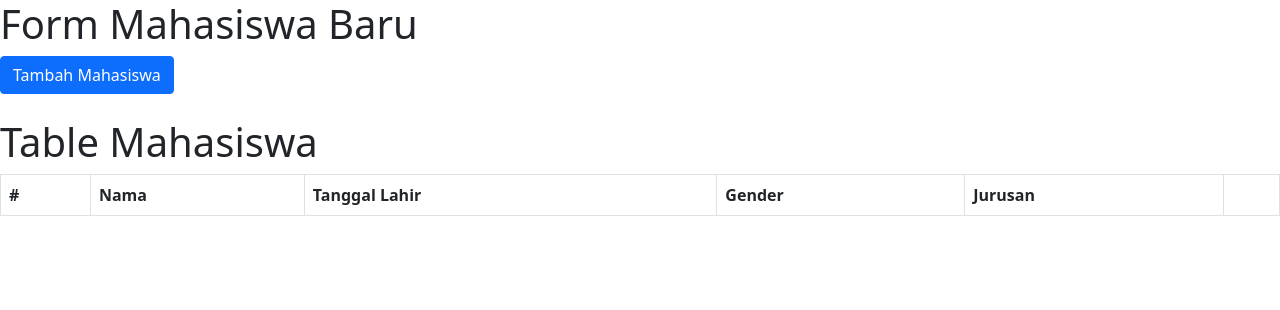
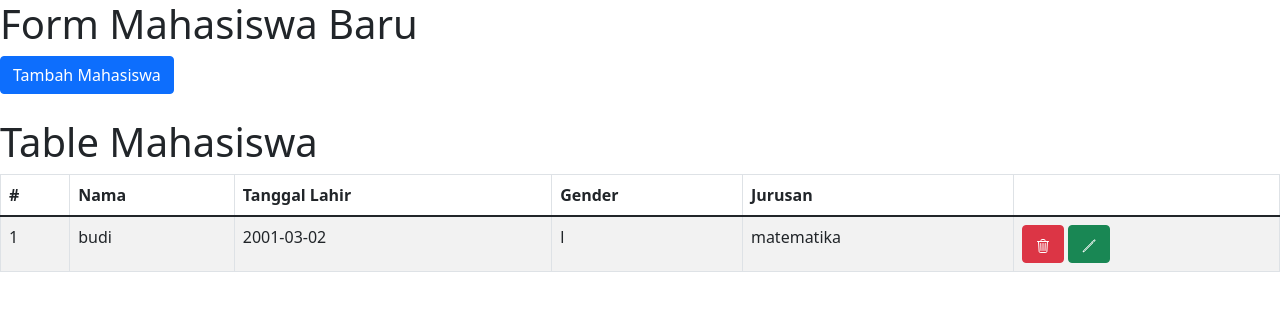
Before and after one commit to cupliz/workshop-react-its, a React (Create React App) app: page / in a window 1280 px wide. Shown: the top 310 px of the page. Built offline with nearby package versions, Linux system fonts and the light colour scheme.

Commit message:
edit non functional

```diff
--- a/src/Form.js
+++ b/src/Form.js
@@ -1,13 +1,15 @@
 import React, { useState } from 'react'
 import { Modal, Button, Form, Table } from 'react-bootstrap'
-import { IoTrashOutline } from 'react-icons/io5';
+import { IoPencilOutline, IoTrashOutline } from 'react-icons/io5';
 // import { mahasiswa2 } from './Coba';
 
 export default function Form1() {
-  // [{ nama: 'budi', birthDate: '20/20/202' }]
-  const [mahasiswa, setMahasiswa] = useState([]);
+  const [mahasiswa, setMahasiswa] = useState([
+    { nama: 'budi', birthDate: '2001-03-02', gender: 'l', jurusan: 'matematika' }
+  ]);
 
   const [show, setShow] = useState(false);
+  const [edit, setEdit] = useState(null);
   const handleClose = () => setShow(false);
   const handleShow = () => setShow(true);
   const handleSubmit = (e) => {
@@ -18,6 +20,7 @@ export default function Form1() {
       gender: e.target.gender.value,
       jurusan: e.target.jurusan.value,
     }
+    console.log(detail)
     const newMahasiswa = [...mahasiswa]
     newMahasiswa.push(detail)
     setShow(false)
@@ -25,12 +28,17 @@ export default function Form1() {
   }
 
   const handleDelete = (index) => {
-    console.log(index)
+    console.log('hapus', index)
     const newMahasiswa = [...mahasiswa]
     newMahasiswa.splice(index, 1)
     setMahasiswa(newMahasiswa)
   }
-  console.log('render mahasiswa', mahasiswa)
+  const handleEdit = (index) => {
+    setShow(true)
+    setEdit(index)
+  }
+
+  console.log('render mahasiswa', mahasiswa[edit])
   return (
     <div>
       <h1>Form Mahasiswa Baru</h1>
@@ -45,11 +53,11 @@ export default function Form1() {
           <Modal.Body>
             <div>
               <Form.Label htmlFor="nama">Nama</Form.Label>
-              <Form.Control type="text" id="nama" name="nama" />
+              <Form.Control type="text" id="nama" name="nama" value={mahasiswa[edit]?.nama} />
             </div>
             <div>
               <Form.Label htmlFor="birthDate">Tanggal Lahir</Form.Label>
-              <Form.Control type="date" id="birthDate" name="birthDate" />
+              <Form.Control type="date" id="birthDate" name="birthDate" value={mahasiswa[edit]?.birthDate} />
             </div>
             <div>
               <Form.Label htmlFor="gender">Gender</Form.Label>
@@ -67,7 +75,7 @@ export default function Form1() {
             </div>
             <div>
               <Form.Label htmlFor="gender">Jurusan</Form.Label>
-              <Form.Select name="jurusan">
+              <Form.Select name="jurusan" value={mahasiswa[edit]?.jurusan}>
                 <option disabled>Pilih jurusan anda</option>
                 <option value="matematika">Matematika</option>
                 <option value="biologi">Biologi</option>
@@ -85,12 +93,16 @@ export default function Form1() {
           </Modal.Footer>
         </form>
       </Modal>
-      <TableMahasiswa dataMhs={mahasiswa} remove={handleDelete}/>
+      <TableMahasiswa
+        dataMhs={mahasiswa}
+        remove={handleDelete}
+        edit={handleEdit}
+      />
     </div>
   )
 }
 
-const TableMahasiswa = ({ dataMhs = [], remove }) => {
+const TableMahasiswa = ({ dataMhs = [], remove, edit }) => {
   return (
     <div className='mt-4'>
       <h1>Table Mahasiswa</h1>
@@ -119,6 +131,12 @@ const TableMahasiswa = ({ dataMhs = [], remove }) => {
                   onClick={() => remove(index)} >
                   <IoTrashOutline />
                 </button>
+                &nbsp;
+                <button
+                  className='btn btn-success'
+                  onClick={() => edit(index)} >
+                  <IoPencilOutline />
+                </button>
               </td>
             </tr>)
           })}
```
